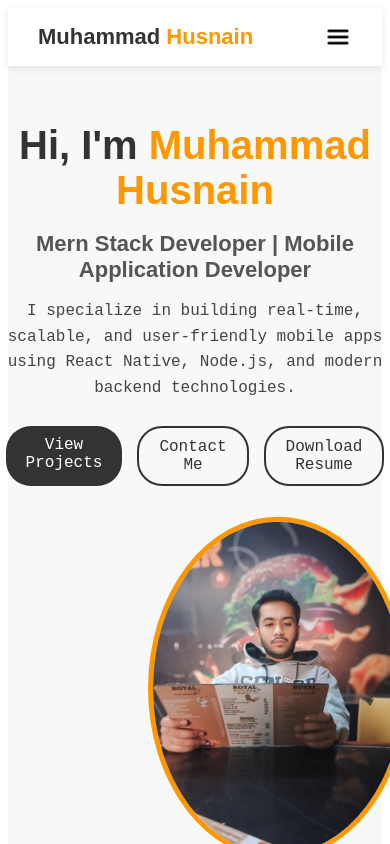
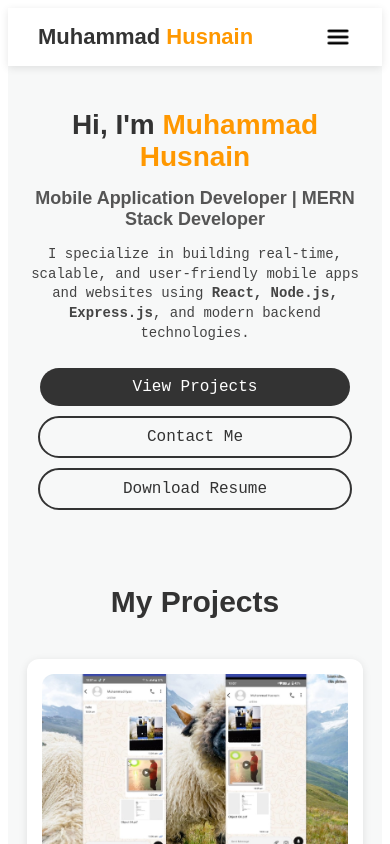
Before and after one commit to Muhammad-Husnain007/my-portfolio, a React (Vite) app: page / in a window 390 px wide. Shown: the top 844 px of the page. Built offline with nearby package versions, Linux system fonts and the light colour scheme.

Commit message:
Updated CV in portfolio

```diff
--- a/src/components/about/About.jsx
+++ b/src/components/about/About.jsx
@@ -30,17 +30,37 @@ function About() {
        <div className="about-text">
   <h2>About Me</h2>
   <p>
-            Hi, I'm <span>Muhammad Husnain</span>, a passionate
-            <strong> Mobile Application Developer</strong> with hands-on experience
-            in building real-time mobile apps and scalable backends.
+    Hi, I'm <span>Muhammad Husnain</span>, a dedicated
+    <strong> MERN Stack & Mobile Application Developer</strong> with a strong passion
+    for building modern, scalable, and user-friendly digital solutions.
+    I specialize in crafting seamless mobile apps, responsive websites, and
+    secure backend systems that solve real-world problems.
   </p>
+
   <p>
-            I enjoy crafting clean UI, smooth user experiences, and secure API
-            integrations. With expertise in <b>React Native, Node.js, Express.js, MongoDB,
-            and Firebase</b>, I love turning ideas into functional applications.
+    I have hands-on experience working on <b>real-time projects</b>, including
+    mobile applications, portfolio websites, and backend services.
+    My expertise includes <b>React, React Native, Node.js, Express.js, MongoDB,
+    Firebase, and Cloudinary</b>, allowing me to deliver both frontend and backend
+    solutions with efficiency.
   </p>
+
+  <p>
+    During my <b>internship experiences</b>, I collaborated with teams to
+    develop and optimize applications, integrate APIs, and improve user
+    experiences. These opportunities helped me strengthen my problem-solving
+    mindset, teamwork, and project delivery skills.
+  </p>
+
+  <p>
+    I am always eager to <b>learn new technologies</b>, take on challenging projects,
+    and contribute to impactful ideas. My goal is to grow as a full-stack and
+    mobile developer while delivering high-quality solutions that make a difference.
+  </p>
+
   <a href="#contact" className="btn-about">Contact Me</a>
 </div>
+
       </div>
     </div>
   );
--- a/src/components/about/style.about.css
+++ b/src/components/about/style.about.css
@@ -51,11 +51,14 @@
   display: inline-block;
   background: #ff9800;
   color: white;
-  padding: 10px 20px;
+  padding: 10px 30px;
   border-radius: 25px;
   text-decoration: none;
   transition: all 0.3s ease;
+  font-family: 'Courier New', Courier, monospace;
   font-weight: 500;
+  position: relative;
+  top: 20px;
 }
 
 .btn-about:hover {
--- a/src/components/home/Home.jsx
+++ b/src/components/home/Home.jsx
@@ -5,8 +5,7 @@ import "./style.home.css";
 
 export default function Home() {
   return (
-    <div>
-      <div className="home-container">
+    <section className="home-container" id="home">
       {/* Left Section */}
       <motion.div
         className="intro-section"
@@ -27,7 +26,7 @@ export default function Home() {
           animate={{ x: 0, opacity: 1 }}
           transition={{ delay: 0.4, duration: 0.8 }}
         >
-            Mern Stack Developer | Mobile Application Developer
+          Mobile Application Developer | MERN Stack Developer
         </motion.h2>
 
         <motion.p
@@ -36,11 +35,11 @@ export default function Home() {
           transition={{ delay: 0.6, duration: 1 }}
         >
           I specialize in building real-time, scalable, and user-friendly
-            mobile apps using React Native, Node.js, and modern backend
-            technologies.
+          mobile apps and websites using <b>React, Node.js, Express.js</b>, and
+          modern backend technologies.
         </motion.p>
 
-          {/* Buttons animation with stagger */}
+        {/* Buttons with stagger animation */}
         <motion.div
           className="btn-group"
           initial="hidden"
@@ -71,9 +70,10 @@ export default function Home() {
             Contact Me
           </motion.a>
 
+          {/* ✅ Fixed Resume Download */}
           <motion.a
             href="/Muhammad_Husnain_Resume.pdf"
-              download
+            download="Muhammad_Husnain_Resume.pdf"
             className="btn btn-outline"
             whileHover={{ scale: 1.1 }}
             whileTap={{ scale: 0.9 }}
@@ -83,7 +83,7 @@ export default function Home() {
         </motion.div>
       </motion.div>
 
-        {/* Right Side Image with floating animation */}
+      {/* Right Side Profile Image */}
       <motion.div
         className="image-section"
         initial={{ opacity: 0, scale: 0.8 }}
@@ -101,7 +101,6 @@ export default function Home() {
           }}
         />
       </motion.div>
-      </div>
-    </div>
+    </section>
   );
 }
--- a/src/components/home/style.home.css
+++ b/src/components/home/style.home.css
@@ -3,7 +3,7 @@
   align-items: center;
   justify-content: space-between;
   padding: 50px 10%;
-  min-height: calc(100vh - 70px);
+  /* min-height: calc(70vh - 70px); */
   /* minus navbar height */
   background: #f7f8f8;
 }
@@ -116,14 +116,34 @@
   .home-container {
     flex-direction: column;
     text-align: center;
-    padding: 30px;
+    padding: 20px 5%;
+  }
+
+  .intro-section h1 {
+    font-size: 28px;   /* chhota kar diya */
+  }
+
+  .intro-section h2 {
+    font-size: 18px;   /* chhota kar diya */
+  }
+
+  .intro-section p {
+    font-size: 14px;
+    line-height: 1.4;
+  }
+
+  .btn-group {
+    flex-direction: column;   /* row ke bajaye column */
+    align-items: center;
+    gap: 10px;   /* buttons ke beech gap */
+  }
+
+  .btn {
+    width: 80%;      /* full width buttons */
+    text-align: center;
   }
 
   .image-section {
-    margin-top: 30px;
-  }
-
-  .image-section img {
-    width: 250px;
+    display: none;   /* jaise tum already kar rahe ho */
   }
 }
--- a/src/components/navbar/Navbar.jsx
+++ b/src/components/navbar/Navbar.jsx
@@ -10,6 +10,11 @@ const Navbar = () => {
     setMenuOpen(!menuOpen);
   };
 
+  // jab link click ho toh menu close karna
+  const handleLinkClick = () => {
+    setMenuOpen(false);
+  };
+
   return (
     <header className="navbar">
       <div className="container">
@@ -18,18 +23,18 @@ const Navbar = () => {
 
         {/* Links */}
         <ul className={`nav-links ${menuOpen ? "open" : ""}`}>
-          <li><a href="#skills">Skills</a></li>
-          <li><a href="#projects">Projects</a></li>
-          <li><a href="#education">Education</a></li>
-          <li><a href="#about">About</a></li>
-          <li><a href="#contact">Contact</a></li>
+          <li><a href="#skills" onClick={handleLinkClick}>Skills</a></li>
+          <li><a href="#projects" onClick={handleLinkClick}>Projects</a></li>
+          <li><a href="#education" onClick={handleLinkClick}>Education</a></li>
+          <li><a href="#about" onClick={handleLinkClick}>About</a></li>
+          <li><a href="#contact" onClick={handleLinkClick}>Contact</a></li>
         </ul>
 
         {/* Mobile Toggle */}
         <img
           src={menuOpen ? closeIcon : menuIcon}
           alt="menu"
-          className="menu-toggle"
+          className={`menu-toggle ${menuOpen ? "close-icon" : "menu-icon"}`}
           onClick={toggleMenu}
         />
       </div>
--- a/src/components/navbar/style.navbar.css
+++ b/src/components/navbar/style.navbar.css
@@ -61,6 +61,18 @@
   height: 28px;
   cursor: pointer;
 }
+.menu-toggle.menu-icon {
+  width: 28px;
+  height: 28px;
+
+}
+
+/* Close icon ka alag size */
+.menu-toggle.close-icon {
+  width: 20px;   /* bigger example */
+  height: 20px;
+
+}
 
 /* ====== Responsive ====== */
 @media screen and (max-width: 768px) {
--- a/src/components/projects/Project.jsx
+++ b/src/components/projects/Project.jsx
@@ -1,8 +1,8 @@
 import React from 'react';
 import './style.project.css';
-import WhatsApp from '../../assets/whatsapp.jpeg';
+import WhatsApp from '../../assets/whatsApp.jpeg';
 import Olx from '../../assets/olx.jpeg';
-import Visit from '../../assets/Visit.png';
+import Visit from '../../assets/visit.png';
 import Youtube from '../../assets/youtube.jpeg';
 
 function Project() {
--- a/src/components/projects/style.project.css
+++ b/src/components/projects/style.project.css
@@ -145,8 +145,8 @@
 
 /* ===== Responsive Fix ===== */
 @media screen and (max-width: 500px) {
-  .projects-container {
-    padding: 40px 5%;
+   .projects-container {
+    padding: 30px 5%;   /* 60px -> 30px */
   }
 
   .project-card {
```
Also changed, not shown: src/assets/close.png, 1 other file (tests, documents, lock files or other folders). Lines whose indentation alone changed are shown as unchanged.
